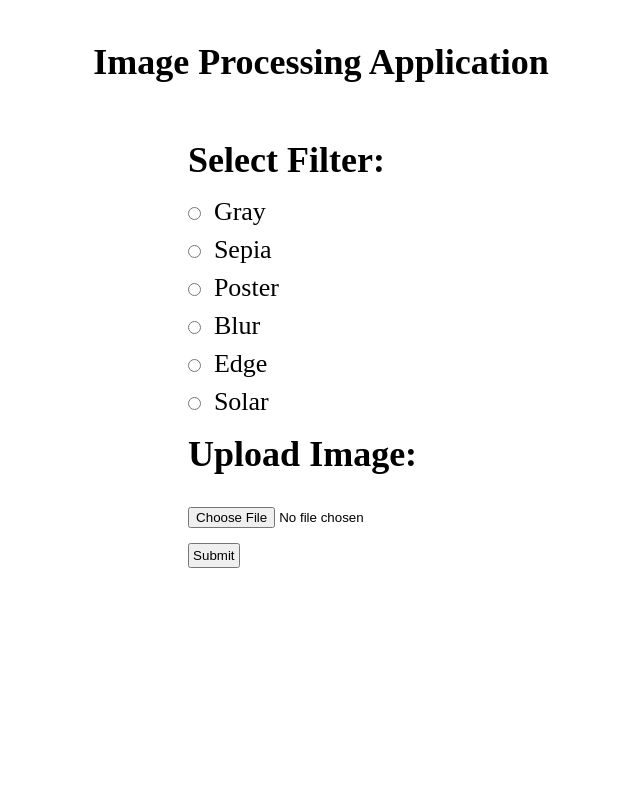
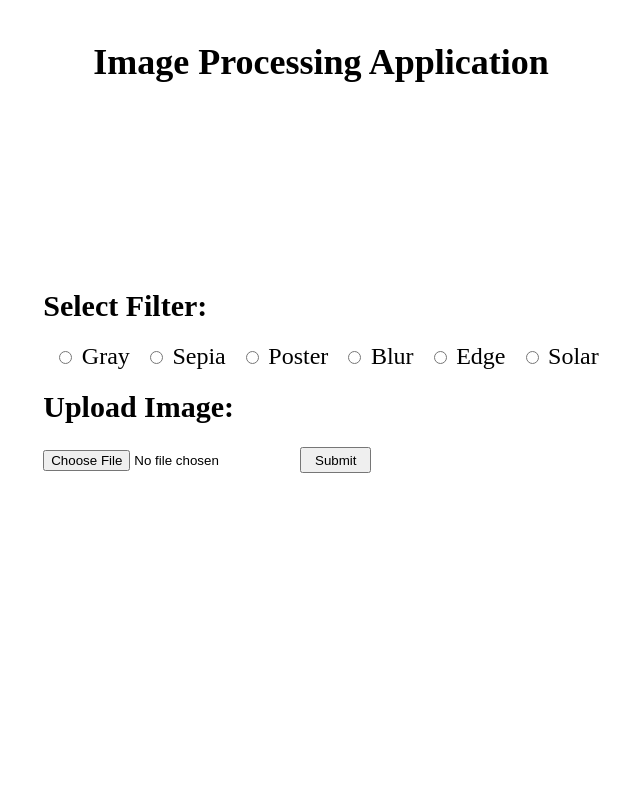
Before and after one commit to bscuron/ima, a Django app: page /app/ in a window 1280 px wide. Shown: the whole page, without its empty margins (319-959 px from the left). Run offline with Django 4.2, Linux system fonts and the light colour scheme.

Commit message:
[Cloud Computing] Working mac example

```diff
--- /dev/null
+++ b/app/static/styles/index.css
@@ -0,0 +1,67 @@
+*{
+    margin: 0;
+    padding: 0;
+}
+
+body{
+    display: grid;
+    grid-template-columns: 100%;
+    grid-template-rows: 2fr 10fr 1fr;
+    height: 100vh;
+    width: 100vw;
+}
+
+div.header{
+    display: flex;
+    align-items: center;
+    justify-content: center;
+    text-align: center;
+}
+
+div.header > h1{
+    font-size: calc(1em + 2.5vmin);
+}
+
+div.settings{
+    display: flex;
+    justify-content: center;
+    align-items: center;
+    margin-bottom: 15vh;
+}
+
+/* div.settings > form{ */
+/* } */
+
+div.settings > form > ul > h2{
+    padding-top: 2.5vmin;
+    padding-bottom: 2.5vmin;
+    font-size: calc(1em + 1.75vmin);
+}
+
+div.settings > form > ul > li{
+    font-size: calc(1em + 1vmin);
+    display: inline;
+}
+
+div.settings > form > ul > li > input[type='radio']{
+    margin-right: 0.75vw;
+    margin-left: 1.25vw;
+}
+
+div.settings > form > ul > li > input[type='submit']{
+    padding: 0.25vw 1vw 0.25vw 1vw;
+}
+
+input:hover{
+    cursor: pointer;
+}
+
+
+div.footer{
+    color: red;
+    text-align: center;
+}
+
+div.footer > b{
+    font-size: calc(1em + 0.25vmin);
+}
--- a/app/static/styles/main.css
+++ b/app/static/styles/process.css
@@ -51,37 +51,3 @@ div.footer > img#download_symbol{
 div.footer > img:hover{
     cursor: pointer;
 }
-
-div.settings{
-    display: flex;
-    justify-content: center;
-}
-
-div.settings > form > h2{
-    font-size: calc(1em + 2.5vmin);
-    padding-top: min(2vw, 1vh);
-    padding-bottom: min(2vw, 1vh);
-    padding-top: min(3vw, 2vh);
-}
-
-div.settings > form > ul{
-    list-style-type: none;
-}
-
-div.settings > form > ul > li{
-    padding-top: 1vh;
-    /* font-size: calc(1em + 0.75vmin); */
-    font-size: calc(1em + 1.25vmin);
-}
-
-div.settings > form > ul > li > input{
-    margin-right: 1vw;
-}
-
-input[type='submit']{
-    padding: 3px;
-}
-
-div.settings > form > label{
-    font-size: calc(1em + 0.75vmin);
-}
--- a/app/templates/index.html
+++ b/app/templates/index.html
@@ -2,16 +2,8 @@
 <html>
     <head>
         <title>Image Processing Application</title>
-        <link href="/static/styles/main.css" rel="stylesheet" type="text/css">
+        <link href="/static/styles/index.css" rel="stylesheet" type="text/css">
     </head>
-    <script>
-        window.onload = function(){
-            let msg = '{{errormsg}}';
-            if(msg.length > 0){
-                alert(msg);
-            }
-        };
-    </script>
     <body>
         <div class="header">
             <h1>Image Processing Application</h1>
@@ -20,8 +12,8 @@
         <div class="settings">
             <form action="" method="post" enctype="multipart/form-data">
                 {% csrf_token %}
-                <h2>Select Filter:</h2>
                 <ul>
+                    <h2>Select Filter:</h2>
                     <li><input type="radio" name="preset" value="gray" id="gray" required>Gray</li>
                     <li><input type="radio" name="preset" value="sepia" id="sepia">Sepia</li>
                     <li><input type="radio" name="preset" value="poster" id="poster">Poster</li>
@@ -29,15 +21,19 @@
                     <li><input type="radio" name="preset" value="edge" id="edge">Edge</li>
                     <li><input type="radio" name="preset" value="solar" id="solar">Solar</li>
                 </ul>
-                <h2>Upload Image:</h2>
+
                 <ul>
-                <li>{{form.non_field_errors}}</li>
-                <li>{{form.myfilefield.errors}}{{form.myfilefield}}</li>
-                <li><input type="submit" value="Submit"></li>
+                    <h2>Upload Image:</h2>
+                    <li>{{form.non_field_errors}}</li>
+                    <li>{{form.myfilefield.errors}}{{form.myfilefield}}</li>
+                    <li><input type="submit" value="Submit"></li>
+                </ul>
             </form>
         </div>
 
+
         <div class="footer">
+            <b>{{errormsg}}</b>
         </div>
     </body>
 </html>
--- a/app/templates/process.html
+++ b/app/templates/process.html
@@ -2,7 +2,7 @@
 <html>
     <head>
         <title>Image Processing Application</title>
-        <link href="/static/styles/main.css" rel="stylesheet" type="text/css">
+        <link href="/static/styles/process.css" rel="stylesheet" type="text/css">
     </head>
     <body>
         <div class="header">
```
Also changed, not shown: app/static/output/bg0-out.gif, app/static/output/bg1-out.jpeg, app/static/output/pup-out.jpeg, media/bg0.gif (added), media/bg1.jpeg (added), 1 other file.
